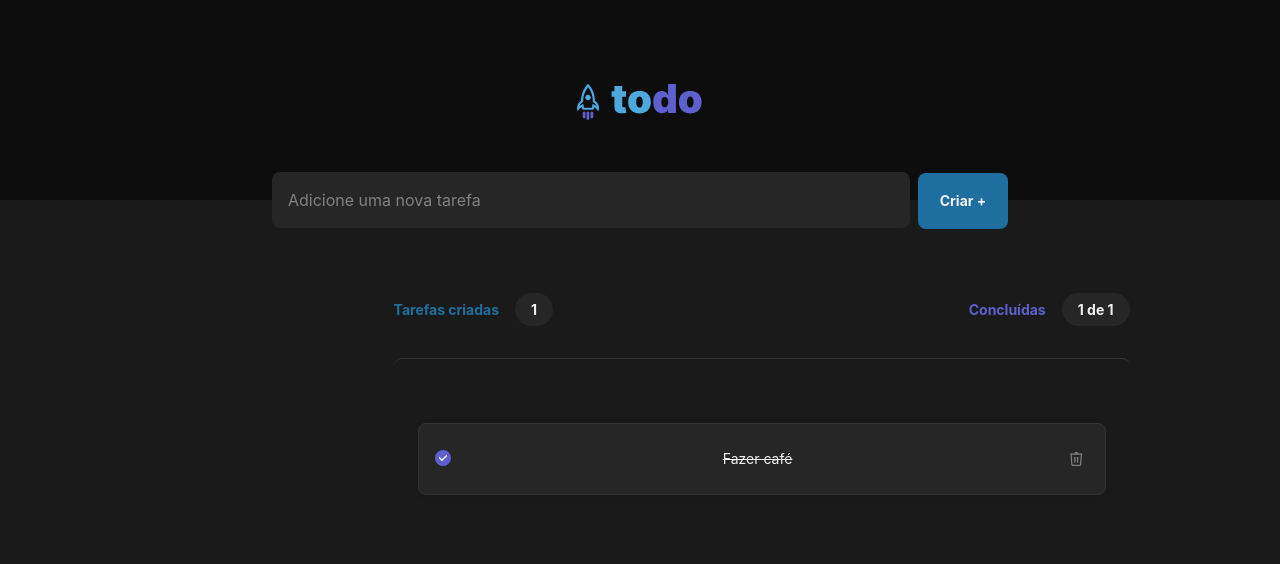
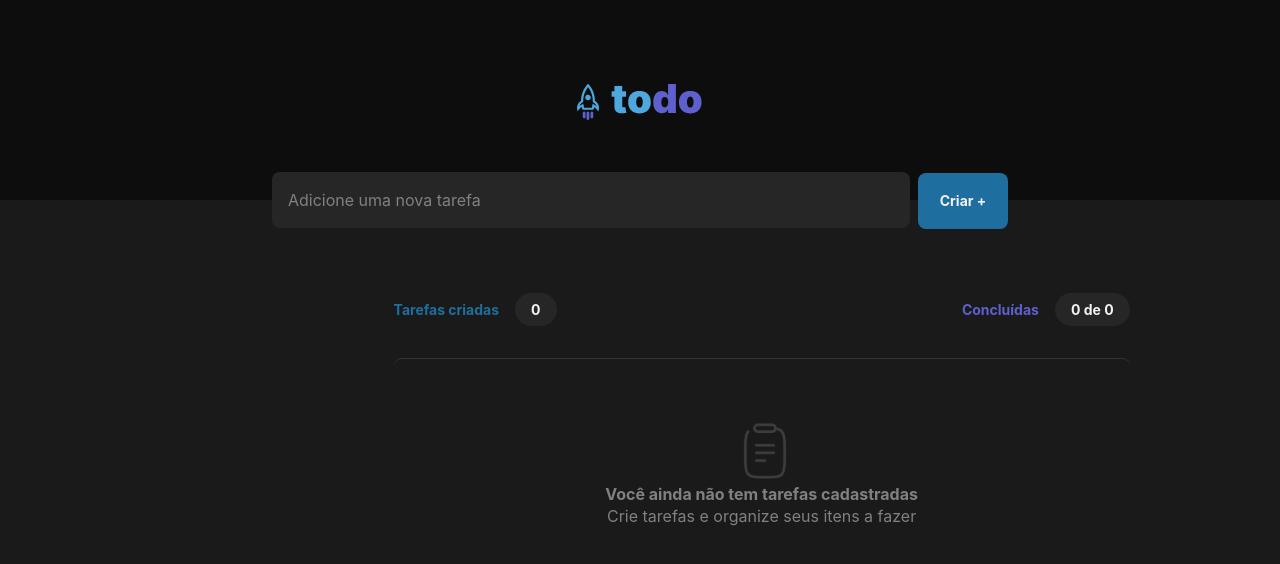
Before and after one commit to valentimm/todo, a React (Vite) app: page / in a window 1280 px wide. Shown: the top 564 px of the page. Built offline with nearby package versions, Linux system fonts and the light colour scheme.

Commit message:
feat: crated add task function

```diff
--- a/src/App.tsx
+++ b/src/App.tsx
@@ -6,14 +6,15 @@ import { TaskInput } from "./components/TaskInput";
 import { GlobalStyle } from "./styles/global";
 import { defaultTheme } from "./styles/themes/default";
 
+interface Task {
+  id: number;
+  content: string;
+  isConcluded: boolean;
+}
+
 export function App() {
-  const [tasks, setTasks] = useState([
-    {
-      id: 1,
-      content: 'Fazer café',
-      isConcluded: true
-    },
-  ]);
+  const [tasks, setTasks] = useState<Task[]>([]);
+
   function deleteTask(id: number) {
     const filteredTasks = tasks.filter(task => task.id !== id);
     setTasks(filteredTasks);
@@ -32,12 +33,16 @@ export function App() {
     setTasks(updatedTasks);
   }
 
+  function addTask(newTask: Task) {
+    setTasks([...tasks, newTask]);
+  }
+
   return (
     <ThemeProvider theme={defaultTheme}>
       <GlobalStyle />
       <Header />
-      <TaskInput />
-      <TaskContainer tasks={tasks} onDeleteTask={deleteTask} onToggleTaskStatus={toggleTaskStatus}/>
+      <TaskInput onAddTask={addTask} />
+      <TaskContainer tasks={tasks} onDeleteTask={deleteTask} onToggleTaskStatus={toggleTaskStatus} />
     </ThemeProvider>
   )
 }
--- a/src/components/Task/index.tsx
+++ b/src/components/Task/index.tsx
@@ -8,14 +8,15 @@ interface TaskProps {
   onToggleTaskStatus: (id: number) => void;
 }
 
-export function Task ( { id, content, isConcluded, onDeleteTask, onToggleTaskStatus }: TaskProps) {
+export function Task({ id, content, isConcluded, onDeleteTask, onToggleTaskStatus }: TaskProps) {
+  function handleDeleteTask() {
+    onDeleteTask(id);
+  }
 
-  function handleDeleteTask () {
-    onDeleteTask(id)
+  function toggleTaskStatus() {
+    onToggleTaskStatus(id);
   }
-  function toggleTaskStatus () {
-    onToggleTaskStatus(id)
-  }
+
   return (
     <StyleTask>
       <input type="checkbox" checked={isConcluded} onChange={toggleTaskStatus} />
--- a/src/components/Task/style.ts
+++ b/src/components/Task/style.ts
@@ -62,6 +62,7 @@ input[type="checkbox"]:checked::before {
     font-size: 0.875rem;
     color: ${({ theme }) => theme['gray-100']};
     text-align: left;
+    padding: 0 0.25rem;
   }
   input[type="checkbox"]:checked ~ p {
   text-decoration: line-through;
@@ -86,10 +87,13 @@ input[type="checkbox"]:checked::before {
     }
     &:hover {
       background-color: ${({ theme }) => theme['gray-400']};
-
-      img {
-        filter: brightness(0) invert(1);
-      }
+      display: flex;
+      background-image: url("trash-red.svg");
+      background-repeat: no-repeat;
+      background-position: center;
+    img {
+      display: none;
+    }
     }
   }
 `
--- a/src/components/TaskContainer/index.tsx
+++ b/src/components/TaskContainer/index.tsx
@@ -1,14 +1,14 @@
 import { Task } from "../Task";
 import { StyleTaskContainer } from "./style";
 
-interface Task {
+interface TaskItem {
   id: number;
   content: string;
   isConcluded: boolean;
 }
 
 interface TaskContainerProps {
-  tasks: Task[];
+  tasks: TaskItem[];
   onDeleteTask: (id: number) => void;
   onToggleTaskStatus: (id: number) => void;
 }
@@ -21,20 +21,23 @@ export function TaskContainer({ tasks, onDeleteTask, onToggleTaskStatus }: TaskC
         <h1 id="concluded">Concluídas<a>{tasks.filter(task => task.isConcluded).length} de {tasks.length}</a></h1>
       </header>
       <main>
-        {tasks.length == 0 &&
-        <div>
-          <img src="clipboard.svg" alt="clipboard" />
-          <h1>Você ainda não tem tarefas cadastradas</h1>
-          <h2>Crie tarefas e organize seus itens a fazer</h2>
-        </div>
-        }
+        {tasks.length === 0 && (
+          <div>
+            <img src="clipboard.svg" alt="clipboard" />
+            <h1>Você ainda não tem tarefas cadastradas</h1>
+            <h2>Crie tarefas e organize seus itens a fazer</h2>
+          </div>
+        )}
 
         {tasks.map(task => (
           <Task
             key={task.id}
-            {...task}
+            id={task.id}
+            content={task.content}
+            isConcluded={task.isConcluded}
             onDeleteTask={onDeleteTask}
-            onToggleTaskStatus={onToggleTaskStatus} />
+            onToggleTaskStatus={onToggleTaskStatus}
+          />
         ))}
       </main>
     </StyleTaskContainer>
--- a/src/components/TaskInput/index.tsx
+++ b/src/components/TaskInput/index.tsx
@@ -1,53 +1,34 @@
-import { useState } from "react";
+import React, { useState } from "react";
 import { StyleTaskInput } from "./style";
 
-export function TaskInput() {
-    const [tasks, setTasks] = useState([
-      {
-        id: 1,
-        content: 'Fazer café',
-        isConcluded: true
-      },
-      {
-        id: 2,
-        content: 'Estudar ReactJS',
-        isConcluded: false
-      },
-      {
-        id: 3,
-        content: 'Estudar React Native',
-        isConcluded: false
-      },
-      {
-        id: 4,
-        content: 'Estudar NodeJS',
-        isConcluded: false
-      },
-    ]);
+interface TaskInputProps {
+  onAddTask: (newTask: { id: number; content: string; isConcluded: boolean }) => void;
+}
 
+export function TaskInput({ onAddTask }: TaskInputProps) {
   const [newTaskText, setNewTaskText] = useState('');
 
   function handleCreateNewTask(event: React.FormEvent) {
     event.preventDefault();
 
-    setTasks([...tasks, {
+    const newTask = {
       id: Math.random(),
       content: newTaskText,
       isConcluded: false,
-    }]);
+    };
 
+    onAddTask(newTask);
     setNewTaskText('');
   }
 
   function handleTaskTextInvalid(event: React.InvalidEvent<HTMLInputElement>) {
-    event.target.setCustomValidity('Digite uma tarefa')
+    event.target.setCustomValidity('Digite uma tarefa');
   }
 
   function handleTaskTextChange(event: React.ChangeEvent<HTMLInputElement>) {
     event.target.setCustomValidity('');
     setNewTaskText(event.target.value);
   }
-
 
   return (
     <StyleTaskInput>
@@ -59,7 +40,7 @@ export function TaskInput() {
           onChange={handleTaskTextChange}
           onInvalid={handleTaskTextInvalid}
           required
-          />
+        />
         <button type="submit">Criar +</button>
       </form>
     </StyleTaskInput>
```
